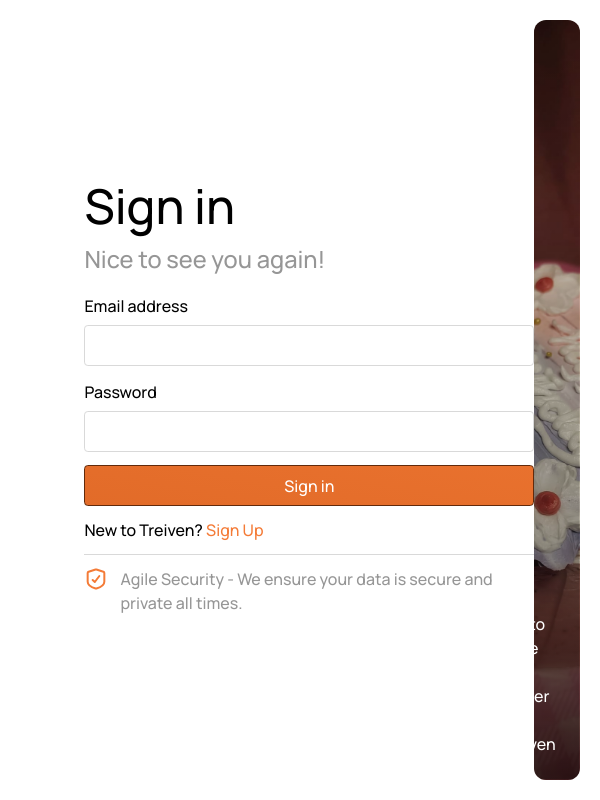
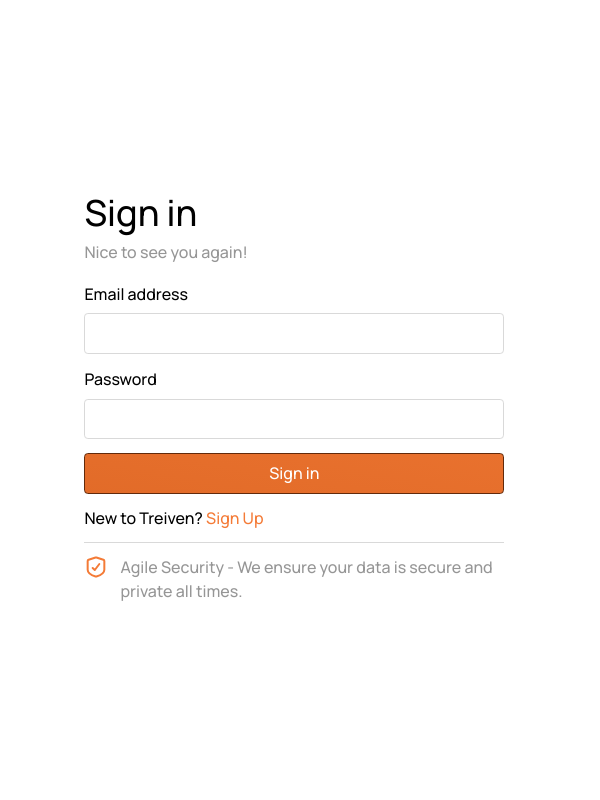
Before and after one commit to lash0000/im101, a PHP site: page /orcl/views/client/login/index.php in a window 600 px wide. Run offline with PHP 8.4, Linux system fonts and the light colour scheme; some libraries are stand-ins or nearby versions.

Commit message:
hirap labanan antok putangina

```diff
--- a/views/client/login/index.php
+++ b/views/client/login/index.php
@@ -19,7 +19,7 @@
     <title>Treiven - Sign In</title>
 </head>
 
-<body style="overflow: hidden;">
+<body>
 
     <main class="login-grid-wrapper">
         <section class="login-container">
--- a/views/modules/bundles/Login.module.css
+++ b/views/modules/bundles/Login.module.css
@@ -1,8 +1,13 @@
+/* applicable for sign in and sign up page lmfao */
+
 .login-grid-wrapper {
     display: grid;
-    grid-template-columns: repeat(2, 1fr);
+    grid-template-columns: repeat(1fr);
     padding: 1.275em;
     height: 100%;
+}
+.login-banner {
+    display: none;
 }
 .banner-wrap {
     background: #000; /* fallback bitch */
@@ -125,3 +130,30 @@
     word-wrap: normal;
     color: #969696;
 }
+
+@media (max-width: 767px) and (min-width: 480px) {
+    #loginForm {
+        width: 420px;
+    }
+    .login-title label {
+        font-size: 2.25em;
+    }
+    .form-group input {
+        width: 100%;
+    }
+    .login-title p {
+        font-size: 1em;
+    }
+    .login-title {
+        line-height: 2em;
+    }
+}
+
+@media (min-width: 768px) {
+    .login-banner {
+        display: block;
+    }
+    .login-grid-wrapper {
+        grid-template-columns: repeat(2, 1fr);
+    }
+}
```
